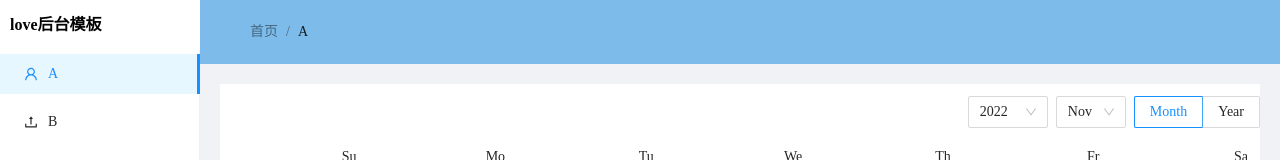
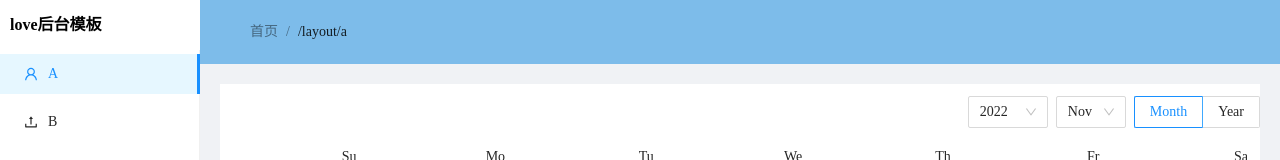
Before and after one commit to loveverse/love-wallpaper, a React (Vite) app: page /#/layout/a in a window 1280 px wide. Shown: the top 160 px of the page. Built offline with nearby package versions, Linux system fonts and the light colour scheme.

Commit message:
修复面包屑递归问题

```diff
--- a/src/components/ComContent/index.tsx
+++ b/src/components/ComContent/index.tsx
@@ -8,6 +8,8 @@ import B from "@/views/b";
 import Father from "@/views/father";
 import Table from "@/views/components/table/index";
 import Card from "@/views/components/card/index";
+import Date from "@/views/components/sub/date/index";
+
 import "./index.less";
 const contentStyle: React.CSSProperties = {
   overflow: "auto",
@@ -31,6 +33,12 @@ export default function ComMenu() {
               from="/layout/components"
               to="/layout/components/table"
             />
+            <Route exact path="/layout/components/sub/date" component={Date} />
+            <Redirect
+              exact
+              from="/layout/components/sub"
+              to="/layout/components/sub/date"
+            />
             {/* <Route path="*" component={NotFound} /> */}
             <Redirect to="/404" />
           </Switch>
--- a/src/components/ComHeader/index.tsx
+++ b/src/components/ComHeader/index.tsx
@@ -28,18 +28,21 @@ const ComHeader: React.FC<any> = ({ routes }) => {
     if (!route.label) {
       return breadcrumbs;
     }
-
-    breadcrumbs.push(route);
+    if (location.pathname.includes(route.path)) {
+      breadcrumbs.push(route);
+    }
     if (route.children) {
       route.children.forEach((childRoute: any) => {
-        if (childRoute.path === location.pathname) {
-          createBreadcrumbs(childRoute, breadcrumbs);
-        }
+        // if (childRoute.path === location.pathname) {
+        createBreadcrumbs(childRoute, breadcrumbs);
+        // }
       });
     }
+
     return breadcrumbs;
   };
   const route = getRoute(location.pathname);
+
   const breadcrumbs = createBreadcrumbs(route);
 
   return (
@@ -48,10 +51,10 @@ const ComHeader: React.FC<any> = ({ routes }) => {
         <Breadcrumb.Item className="sub_item">
           <Link to="/">首页</Link>
         </Breadcrumb.Item>
-        {breadcrumbs.map((item, index) => {
+        {breadcrumbs.map((item: any, index: number) => {
           return (
             <Breadcrumb.Item key={index}>
-              <Link to={route.path}>{item.label}</Link>
+              <Link to={route.path}>{item.path}</Link>
             </Breadcrumb.Item>
           );
         })}
--- a/src/components/ComSider/index.tsx
+++ b/src/components/ComSider/index.tsx
@@ -11,7 +11,7 @@ export default function ComSider(props: any) {
   return (
     <Sider
       theme="light"
-      style={{ height: "100%" }}
+      style={{ height: "100%", overflow: "auto" }}
       breakpoint="lg"
       collapsedWidth="0"
       onBreakpoint={(broken) => {
--- a/src/views/layout/index.tsx
+++ b/src/views/layout/index.tsx
@@ -48,6 +48,22 @@ const items = [
         icon: <UploadOutlined />,
         label: "卡片",
       },
+      {
+        path: "/layout/components/sub",
+        breadcrumbname: "子组件",
+        key: "/layout/components/sub",
+        icon: <UploadOutlined />,
+        label: "子组件",
+        children: [
+          {
+            path: "/layout/components/sub/date",
+            breadcrumbname: "子组件时间",
+            key: "/layout/components/sub/date",
+            icon: <UploadOutlined />,
+            label: "子组件时间",
+          },
+        ],
+      },
     ],
   },
 ];
```
